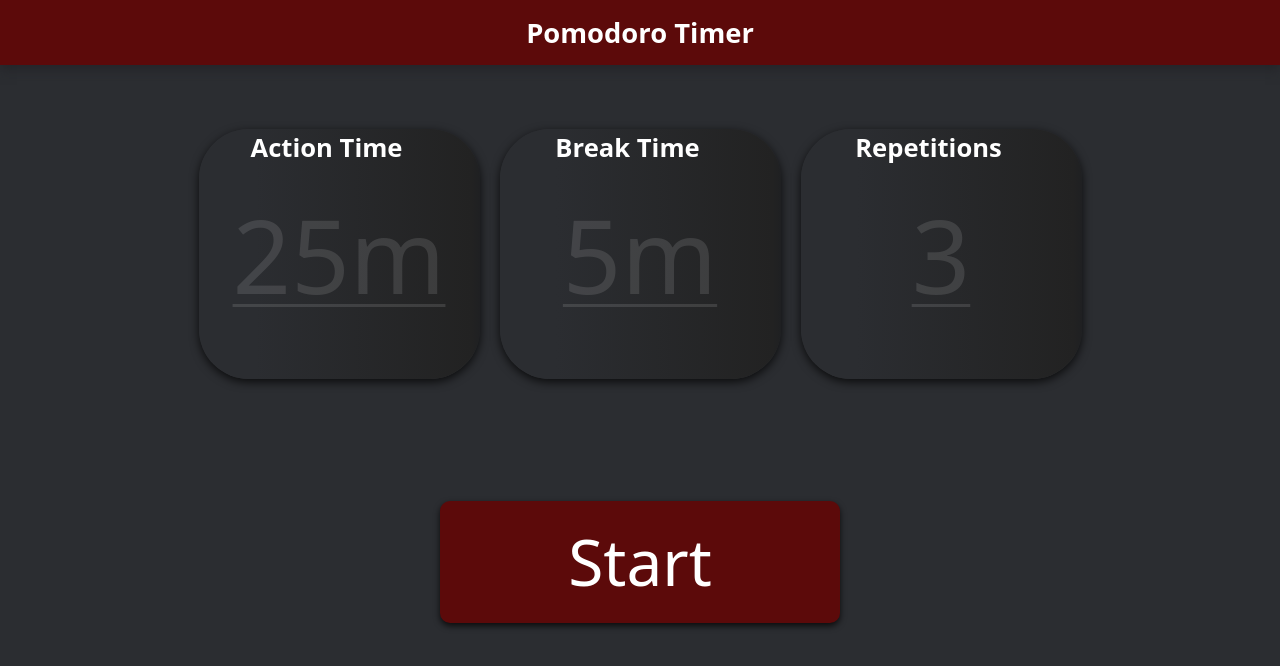
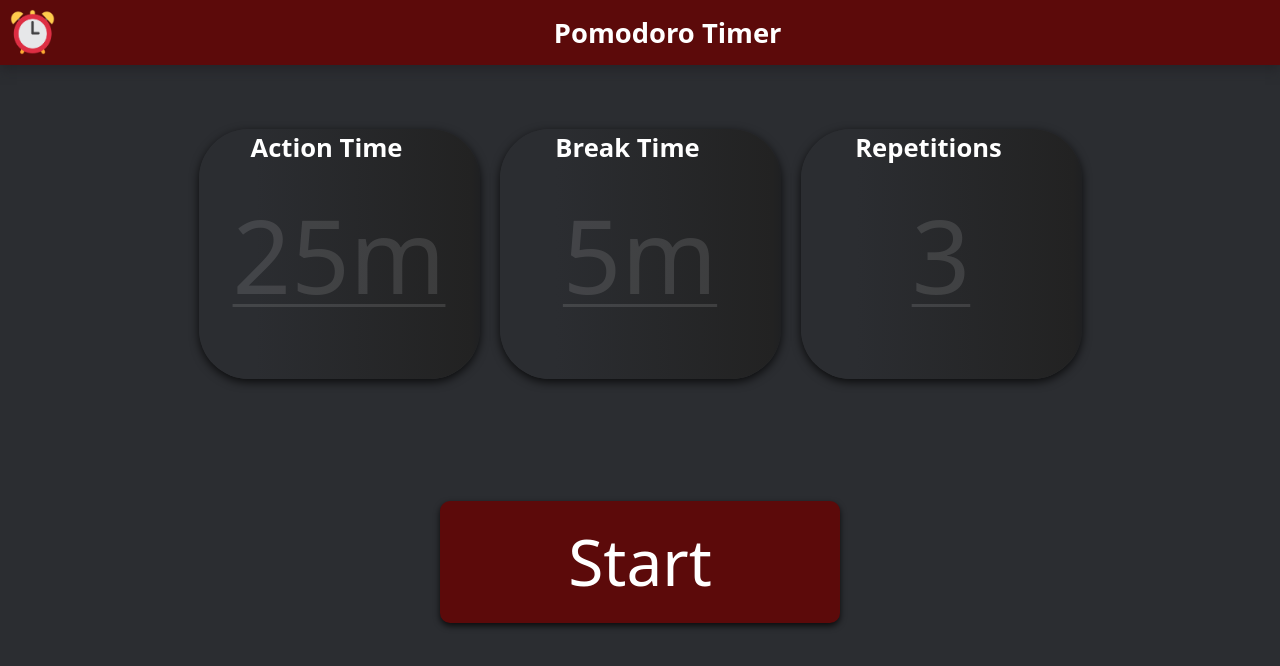
Before and after one commit to Lucas-David-Costa-Fernandes/Pomodoro-timer, a plain HTML site: page index.html in a window 1280 px wide. Drawn offline with nearby package versions, Linux system fonts and the light colour scheme.

Commit message:
final final release(implemented home button)

```diff
--- a/index.html
+++ b/index.html
@@ -11,7 +11,13 @@
 </head>
 <body>
     <header>
-        <p> <strong>Pomodoro Timer</strong></p>
+
+        <p>
+            <a class="homeButton" href="./index.html"><img class="homeButton" src="./images/incon.png" alt="Home"></a>
+        </p>
+
+        <p class="topText"> <strong>Pomodoro Timer</strong></p>
+
     </header>
 
     <main>
--- a/script.js
+++ b/script.js
@@ -41,7 +41,7 @@ function actionStatus(){
     if(repsValue >= 2){
         document.getElementById('tittleReps').innerHTML = `${repsValue} Reps left`
     } if(repsValue <= 1){
-        document.getElementById('tittleReps').innerHTML = `${repsValue} Reps left. Last one!!!`
+        document.getElementById('tittleReps').innerHTML = `${repsValue} Rep left. Last one!!!`
     }
 
     let tittle = document.getElementById('timerActive')
--- a/style.css
+++ b/style.css
@@ -21,10 +21,17 @@ box-shadow: 0 5px 10px #242529;
 color: white;
 
 }
-    header p {
+    .topText {
         margin: auto;
-        font-size:calc(12px + 1.2vw);
+        font-size: calc(12px + 1.2vw);
 
+    }
+
+    .homeButton {
+        height: calc(15px + 30px + 1.2vw);
+        width: calc(35px + 1.2vw);
+        padding-top: 15px;
+        padding-left: 5px;
     }
 
 .container {
```
